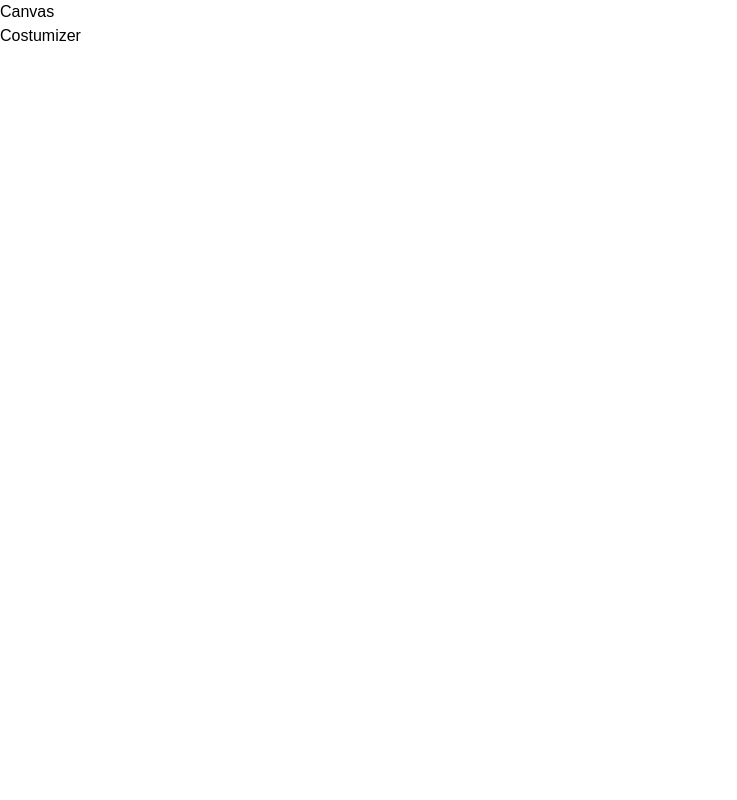
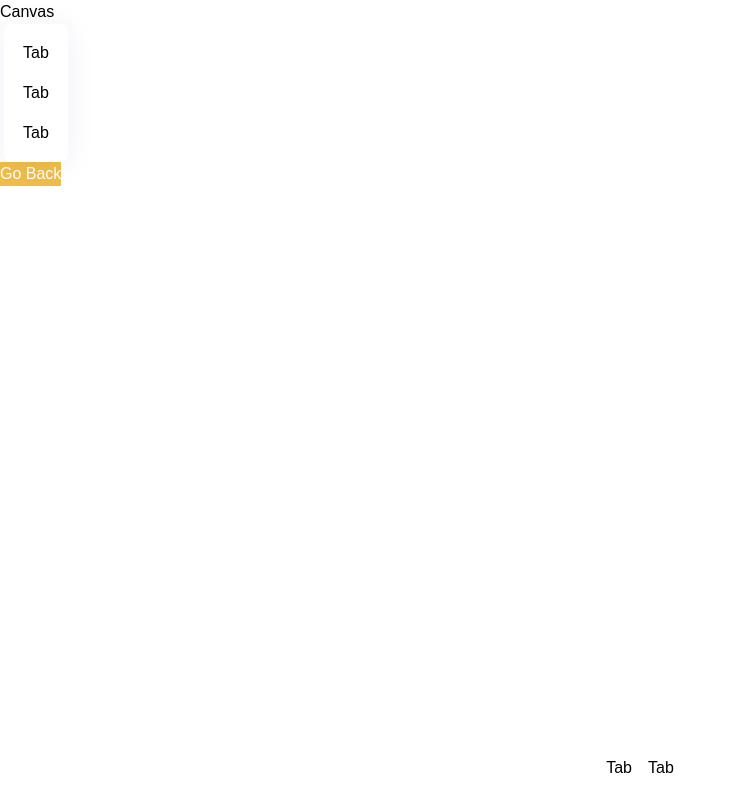
Before and after one commit to PedroHGaspar/3D_Web_React, a React (Vite) app in the folder client/: page / in a window 1280 px wide. Both pictures are taken after a click on the button "Customize It". Shown: the whole page, without its empty margins (0-737 px from the left). Built offline with nearby package versions, Linux system fonts and the light colour scheme; a web font is replaced by a local one.

Commit message:
basic layout of the application. Next: make the canvas of the shirt

```diff
--- /dev/null
+++ b/client/src/components/AiPicker.jsx
@@ -0,0 +1,9 @@
+import React from 'react'
+
+const AiPicker = () => {
+  return (
+    <div>AiPicker</div>
+  )
+}
+
+export default AiPicker
--- /dev/null
+++ b/client/src/components/ColorPicker.jsx
@@ -0,0 +1,9 @@
+import React from 'react'
+
+const ColorPicker = () => {
+  return (
+    <div>ColorPicker</div>
+  )
+}
+
+export default ColorPicker
--- /dev/null
+++ b/client/src/components/Tab.jsx
@@ -0,0 +1,9 @@
+import React from 'react'
+
+const Tab = () => {
+  return (
+    <div>Tab</div>
+  )
+}
+
+export default Tab
--- a/client/src/components/index.js
+++ b/client/src/components/index.js
@@ -1,3 +1,7 @@
 import CustomButton from "./CustomButton";
+import AiPicker from "./AiPicker";
+import ColorPicker from "./ColorPicker";
+import FilePicker from "./CustomButton";
+import Tab from "./Tab";
 
-export { CustomButton }
+export { CustomButton, AiPicker, ColorPicker, FilePicker, Tab }
--- a/client/src/pages/Customizer.jsx
+++ b/client/src/pages/Customizer.jsx
@@ -1,9 +1,72 @@
-import React from 'react'
+import React, { useState, useEffect } from 'react'
+import { AnimatePresence, motion } from 'framer-motion';
+import { useSnapshot } from 'valtio';
 
-const Costumizer = () => {
+import config from '../config/config';
+import state from '../store';
+import { download } from '../assets';
+import { downloadCanvasToImage, reader } from '../config/helpers';
+import { EditorTabs, FilterTabs, DecalTypes } from '../config/constants';
+import { fadeAnimation, slideAnimation } from '../config/motion';
+import { AiPicker, ColorPicker, CustomButton, Tab, FilePicker } from '../components';
+
+
+
+const Customizer = () => {
+
+  const snap = useSnapshot(state)
+
   return (
-    <div>Costumizer</div>
+    <AnimatePresence>
+      {!snap.intro && (//this is an if statement. {if !snap.intro = true(false) &&(THEN) show another return, in this case <></>}
+        <>
+          <motion.div
+            key="custom"
+            className="absolute top-0 left-0 z-10"
+            {...slideAnimation('left')}
+          >
+            <div className="flex items-center min-h-screen">
+              <div className="editortabs-container tabs">
+                {EditorTabs.map((tab) => ( //() and not {}
+                  <Tab
+                    key={tab.name}
+                    tab={tab}
+                    handleClick={() => { }}
+                  />
+                ))}
+              </div>
+            </div>
+          </motion.div>
+          <motion.div
+            className="absolute z-10 top-5 right-5"
+            {...fadeAnimation}
+          >
+            <CustomButton
+              type="filled"
+              title="Go Back"
+              handleClick={() => state.intro = true}//callback function that will make it return to the anterior page(home page)
+              customStyles="w-fit px-4 py-2.5 font-bold text-sm"
+            />
+          </motion.div>
+          <motion.div
+            className="filtertabs-container"
+            {...slideAnimation('up')}
+          >
+            {FilterTabs.map((tab) => ( //() and not {}
+              <Tab
+                key={tab.name}
+                tab={tab}
+                isFilterTab
+                isActiveTab=""
+
+                handleClick={() => { }}
+              />
+            ))}
+          </motion.div>
+        </>
+      )}
+    </AnimatePresence>
   )
 }
 
-export default Costumizer
+export default Customizer
```
Also changed, not shown: client/src/components/FilePicker.jsx (added, +9 -0 lines).
